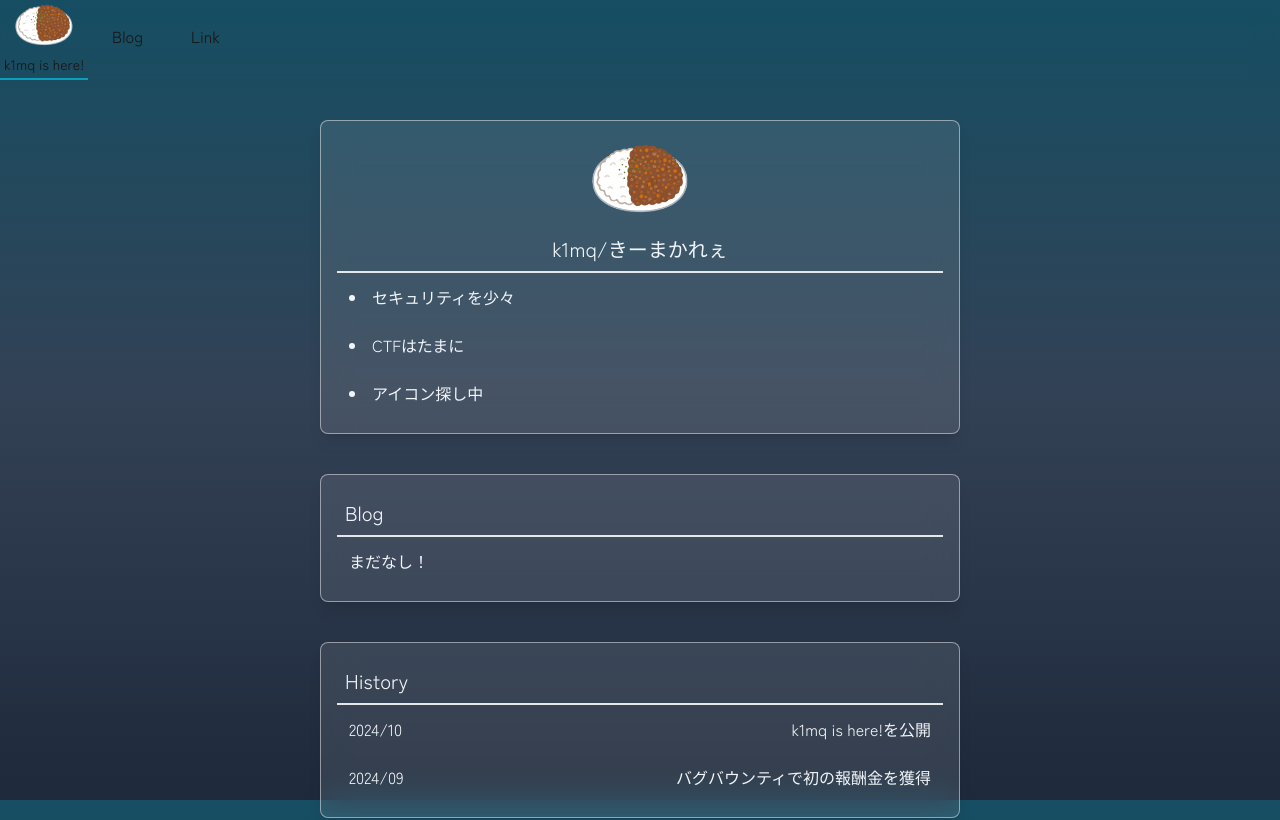
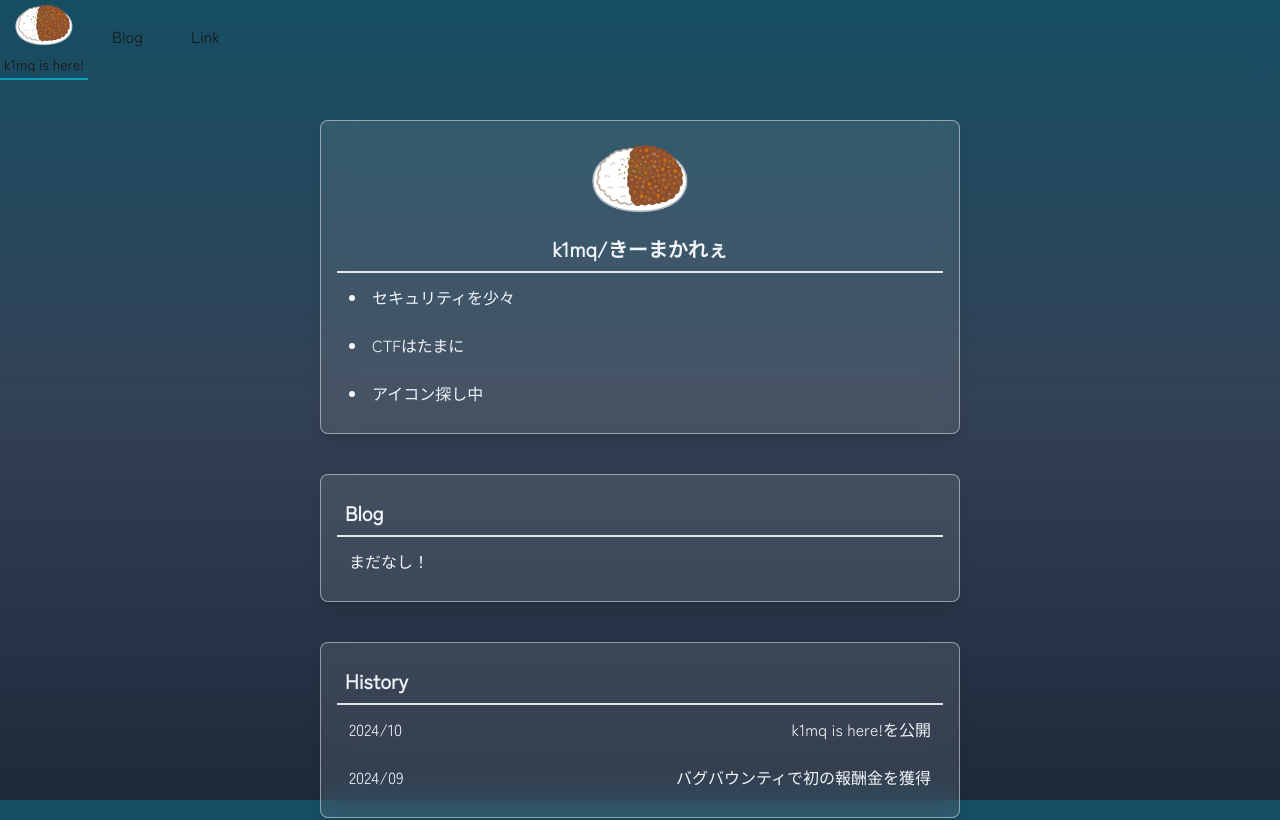
Before and after one commit to k1mqq/k1mqq.github.io, a Next.js app: page / in a window 1280 px wide. Shown: the top 820 px of the page. Built offline with nearby package versions, Linux system fonts and the light colour scheme.

Commit message:
デフォルトスタイルのhだけ

```diff
--- a/app/globals.css
+++ b/app/globals.css
@@ -25,3 +25,15 @@ body {
     text-wrap: balance;
   }
 }
+
+h1{
+  @apply text-xl border-b-2 p-2 font-bold;
+}
+
+h2{
+  @apply text-lg border-b-2 p-2 font-bold;
+}
+
+h3{
+  @apply border-b-2 p-2 font-bold;
+}
```
